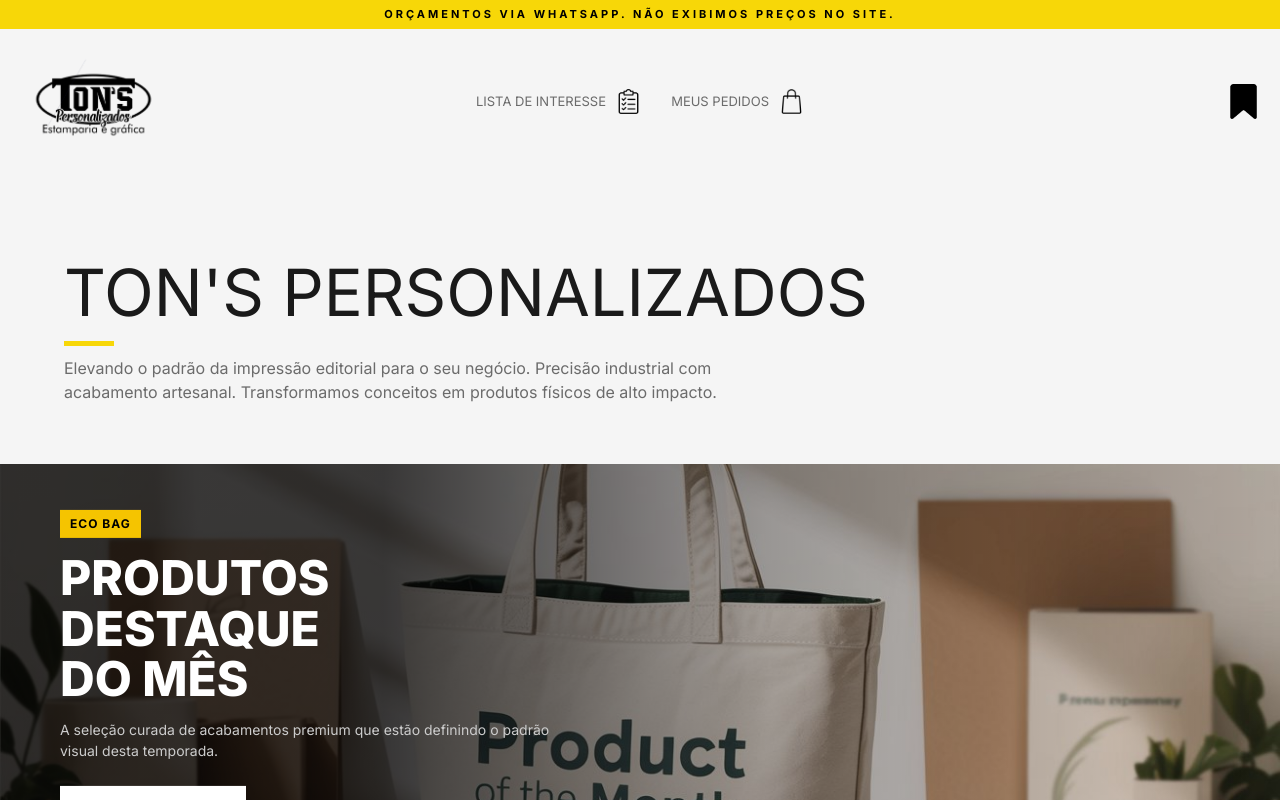
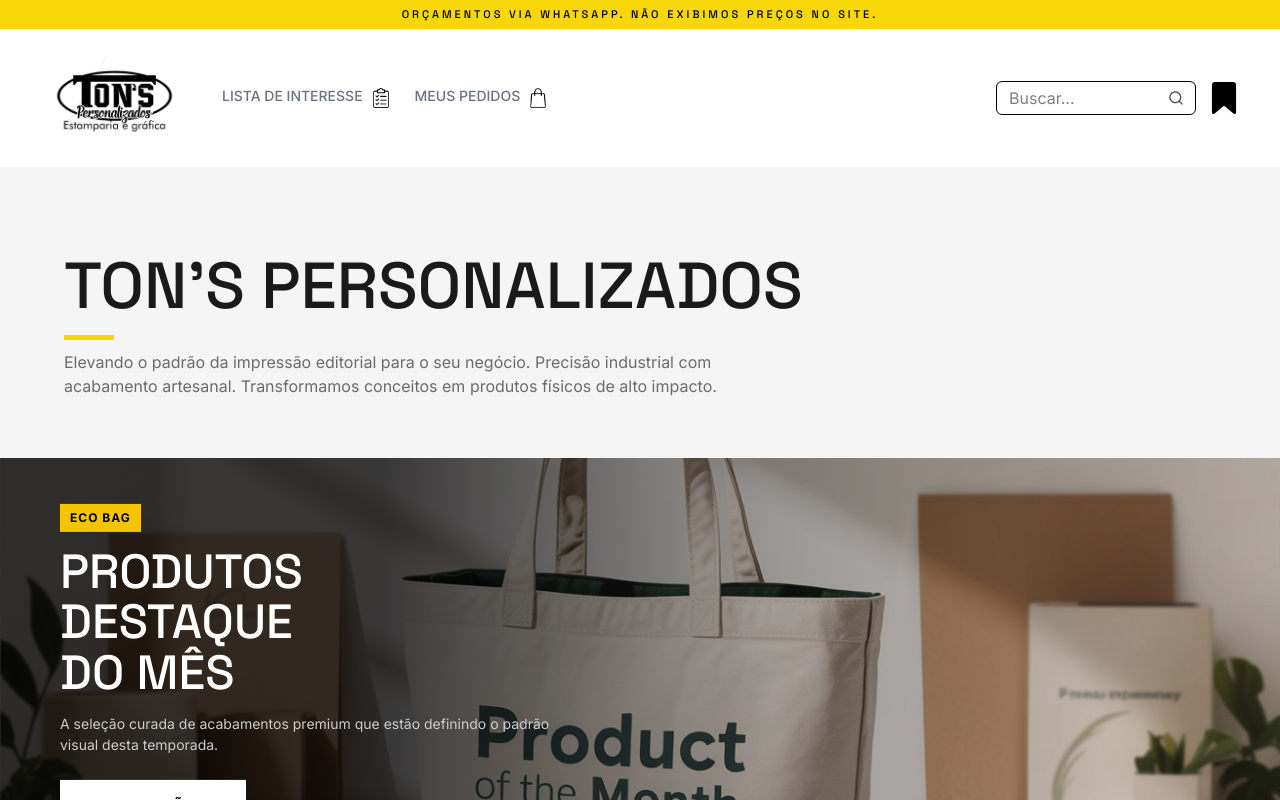
Before and after one commit to ProjetoTons/tons-frontend-react, a React (Vite) app: page /portfolio in a window 1280 px wide. Shown: the top 800 px of the page. Built offline with nearby package versions, Linux system fonts and the light colour scheme; a web font is replaced by a local one.

Commit message:
feat: development portfolio page new arq

```diff
--- a/src/widgets/navbar-cliente/navbar.css
+++ b/src/widgets/navbar-cliente/navbar.css
@@ -62,9 +62,6 @@
 
 }
 
-
-/* decoração dos LINKS */
-
 .active a {
     display: inline-block;
     padding-bottom: 0.25rem;
--- a/src/widgets/navbar-cliente/navbar.jsx
+++ b/src/widgets/navbar-cliente/navbar.jsx
@@ -1,30 +1,94 @@
 function Navbar({ onOpenDrawer }) {
 
     return (
-        <nav className='w-full font-[var(--fonte-inter)] flex justify-center'>
-            <nav className="flex w-1/2 flex-row items-center justify-start p-[1.5%]">
-                <img className='w-[150px] cursor-pointer' src="/logo-tons/Logo Hefestos Nome.png" alt="" />
-            </nav>
-            <nav className="group/nav flex w-1/2 flex-row items-center justify-evenly p-[1.5%]">
-                <p>
-                    <a className='text-[var(--cinza-escuro)] no-underline text-[small] relative inline-block pb-1 hover:text-[var(--preto-neutro)] hover:font-bold transition-colors duration-250 before:content-[""] before:absolute before:bg-[var(--amarelo-base)] before:right-0 before:bottom-0 before:w-0 before:h-[2px] before:transition-[width] before:duration-250 before:ease-out hover:before:w-full' href="">LISTA DE INTERESSE</a>
-                    <img className='w-[25px] ml-[10px] inline' src="/icons/clipboard.png" alt="" />
-                </p>
-                <p>
-                    <a className='text-[var(--cinza-escuro)] no-underline text-[small] relative inline-block pb-1 hover:text-[var(--preto-neutro)] hover:font-bold transition-colors duration-250 before:content-[""] before:absolute before:bg-[var(--amarelo-base)] before:right-0 before:bottom-0 before:w-0 before:h-[2px] before:transition-[width] before:duration-250 before:ease-out hover:before:w-full' href="">MEUS PEDIDOS</a>
-                    <img className='w-[25px] ml-[10px] inline' src="/icons/parcel.png" alt="" />
-                </p>
-            </nav>
-            <nav className="flex w-1/2 flex-row items-center justify-end p-[1.5%]">
+       <nav className="w-full font-inter flex items-center justify-between px-10 py-4 bg-white">
+            {/* Lado Esquerdo: Logo e Links */}
+            <div className="flex items-center gap-8">
                 <img
-                    className="w-[35px] cursor-pointer"
-                    src="/icons/bookmark.png"
-                    alt="Abrir itens salvos"
-                    onClick={onOpenDrawer}
+                className="w-[150px] cursor-pointer"
+                src="/logo-tons/Logo Hefestos Nome.png"
+                alt="Logo Ton's"
                 />
-            </nav>
+
+            <div className="flex items-center gap-6">
+                {/* Link Lista de Interesse */}
+            <div className="flex items-center group cursor-pointer">
+                <a className="text-gray-500 text-sm font-medium transition-colors group-hover:text-black relative pb-1 after:content-[''] after:absolute after:bottom-0 after:left-0 after:w-0 after:h-[2px] after:bg-yellow-400 after:transition-all group-hover:after:w-full" href="#">
+                LISTA DE INTERESSE
+                </a>
+        <img className="w-5 h-5 ml-2" src="/icons/clipboard.png" alt="" />
+            </div>
+
+            {/* Link Meus Pedidos */}
+            <div className="flex items-center group cursor-pointer">
+                <a className="text-gray-500 text-sm font-medium transition-colors group-hover:text-black relative pb-1 after:content-[''] after:absolute after:bottom-0 after:left-0 after:w-0 after:h-[2px] after:bg-yellow-400 after:transition-all group-hover:after:w-full" href="#">
+                MEUS PEDIDOS
+                </a>
+                <img className="w-5 h-5 ml-2" src="/icons/parcel.png" alt="" />
+            </div>
+            </div>
+        </div>
+
+        {/* Lado Direito: Busca e Bookmark */}
+        <div className="flex items-center gap-3"> {/* gap-3 deixa o input colado no ícone */}
+            {/* Container do Input de Busca */}
+            <div className="relative flex items-center">
+            <input
+                type="text"
+                placeholder="Buscar..."
+                className="bg-white border border-black rounded-md px-3 py-1 pr-10 w-[200px] focus:outline-none focus:ring-1 focus:ring-yellow-400 transition-all"
+            />
+            <img
+                src="/icons/search.png"
+                alt="Buscar"
+                className="absolute right-3 w-4 h-4 opacity-70"
+            />
+            </div>
+
+            {/* Ícone Bookmark */}
+            <img
+            className="w-8 cursor-pointer hover:scale-110 transition-transform"
+            src="/icons/bookmark.png"
+            alt="Abrir itens salvos"
+            onClick={onOpenDrawer}
+            />
+        </div>
         </nav>
     )
 }
 
 export default Navbar
+
+
+    //   <nav className='w-full font-[var(--fonte-inter)] flex justify-evenly '>
+
+    //         <nav className="flex w-1/2 flex-row items-center justify-start p-[1.5%]">
+    //             <img className='w-[150px] cursor-pointer' src="/logo-tons/Logo Hefestos Nome.png" alt="" />
+    //         </nav>
+    //         <nav className="group/nav flex w-1/2 flex-row items-center justify-evenly p-[1.5%]">
+    //             <p>
+    //                 <a className='text-[var(--cinza-escuro)] no-underline text-[small] relative inline-block pb-1 hover:text-[var(--preto-neutro)] hover:font-bold transition-colors duration-250 before:content-[""] before:absolute before:bg-[var(--amarelo-base)] before:right-0 before:bottom-0 before:w-0 before:h-[2px] before:transition-[width] before:duration-250 before:ease-out hover:before:w-full'
+    //                  href="">LISTA DE INTERESSE</a>
+    //                 <img className='w-[25px] ml-[10px] inline' src="/icons/clipboard.png" alt="" />
+    //             </p>
+    //             <p>
+    //                 <a className='text-[var(--cinza-escuro)] no-underline text-[small] relative inline-block pb-1 hover:text-[var(--preto-neutro)] hover:font-bold transition-colors duration-250 before:content-[""] before:absolute before:bg-[var(--amarelo-base)] before:right-0 before:bottom-0 before:w-0 before:h-[2px] before:transition-[width] before:duration-250 before:ease-out hover:before:w-full'
+    //                 href="">MEUS PEDIDOS</a>
+    //                 <img className='w-[25px] ml-[10px] inline' src="/icons/parcel.png" alt="" />
+    //             </p>
+    //         </nav>
+    //         <nav className="group/nav flex w-1/2 flex-row items-center flex justify-evenly">
+    //             <div>
+    //                 <input type="text" name="" id="" className="bg-red-500"/>
+    //                 <img src="" alt="" />
+    //             </div>
+    //         </nav>
+    //         <nav className="flex w-1/2 flex-row items-center justify-end p-[1.5%]">
+    //             <img
+    //                 className="w-[35px] cursor-pointer"
+    //                 src="/icons/bookmark.png"
+    //                 alt="Abrir itens salvos"
+    //                 onClick={onOpenDrawer}
+    //             />
+    //         </nav>
+    //     </nav>
--- a/src/widgets/topnav-grafica/TopNavBar.jsx
+++ b/src/widgets/topnav-grafica/TopNavBar.jsx
@@ -1,3 +1,5 @@
+import './topnav.css'
+
 /**
  * TopNavBar - Barra de navegação superior
  *
@@ -23,7 +25,7 @@ function TopNavBar({ onNavClick, currentPage = "pedidos" }) {
         </div>
 
         {/* Brand Name */}
-        <h1 className="font-['Inter:Bold',sans-serif] font-bold text-[20px] text-[#161616] tracking-[-1px] uppercase">
+        <h1 className="font-bold text-[20px] text-[#161616] tracking-[-1px] uppercase">
           Ton's personalizados
         </h1>
       </div>
@@ -33,11 +35,10 @@ function TopNavBar({ onNavClick, currentPage = "pedidos" }) {
         {/* Portfolio Link */}
         <button
           onClick={() => onNavClick && onNavClick("portfolio")}
-          className={`font-['Inter:Medium',sans-serif] font-medium text-[16px] pb-[8px] transition-colors ${
-            currentPage === "portfolio"
+          className={`font-['Inter:Medium',sans-serif] font-medium text-[16px] pb-[8px] transition-colors ${currentPage === "portfolio"
               ? "text-[#161616] border-b-2 border-[#fdf210]"
               : "text-[#6b7280] hover:text-[#161616]"
-          }`}
+            }`}
         >
           Portifólio
         </button>
@@ -45,11 +46,10 @@ function TopNavBar({ onNavClick, currentPage = "pedidos" }) {
         {/* Gerenciamento Pedidos Link - Active */}
         <button
           onClick={() => onNavClick && onNavClick("pedidos")}
-          className={`font-['Inter:Bold',sans-serif] font-bold text-[16px] pb-[10px] transition-colors ${
-            currentPage === "pedidos"
+          className={`font-['Inter:Bold',sans-serif] font-bold text-[16px] pb-[10px] transition-colors ${currentPage === "pedidos"
               ? "text-[#161616] border-b-2 border-[#fdf210]"
               : "text-[#6b7280] hover:text-[#161616]"
-          }`}
+            }`}
         >
           Gerenciamento Pedidos
         </button>
@@ -57,11 +57,10 @@ function TopNavBar({ onNavClick, currentPage = "pedidos" }) {
         {/* Funcionários Link */}
         <button
           onClick={() => onNavClick && onNavClick("funcionarios")}
-          className={`font-['Inter:Medium',sans-serif] font-medium text-[16px] pb-[8px] transition-colors ${
-            currentPage === "funcionarios"
+          className={`font-['Inter:Medium',sans-serif] font-medium text-[16px] pb-[8px] transition-colors ${currentPage === "funcionarios"
               ? "text-[#161616] border-b-2 border-[#fdf210]"
               : "text-[#6b7280] hover:text-[#161616]"
-          }`}
+            }`}
         >
           Funcionários
         </button>
--- /dev/null
+++ b/src/widgets/topnav-grafica/topnav.css
@@ -0,0 +1,16 @@
+  :root {
+    --amarelo-base: #F7D708;
+    --preto-neutro: #1A1A1A;
+    --cinza-base: #E5E5E5;
+    --cinza-escuro: #6b6b6b;
+    --branco: #F2F2F2;
+    --fonte-inter: 'Inter';
+    --fonte-space: 'Space Grotesk';
+
+  }
+
+  h1{
+    font-family: var(--fonte-space);
+    font-weight:500;
+
+}
```
Also changed, not shown: public/icons/search.png (added), src/app/styles/index.css (indentation only), 1 other file (tests, documents, lock files or other folders).
